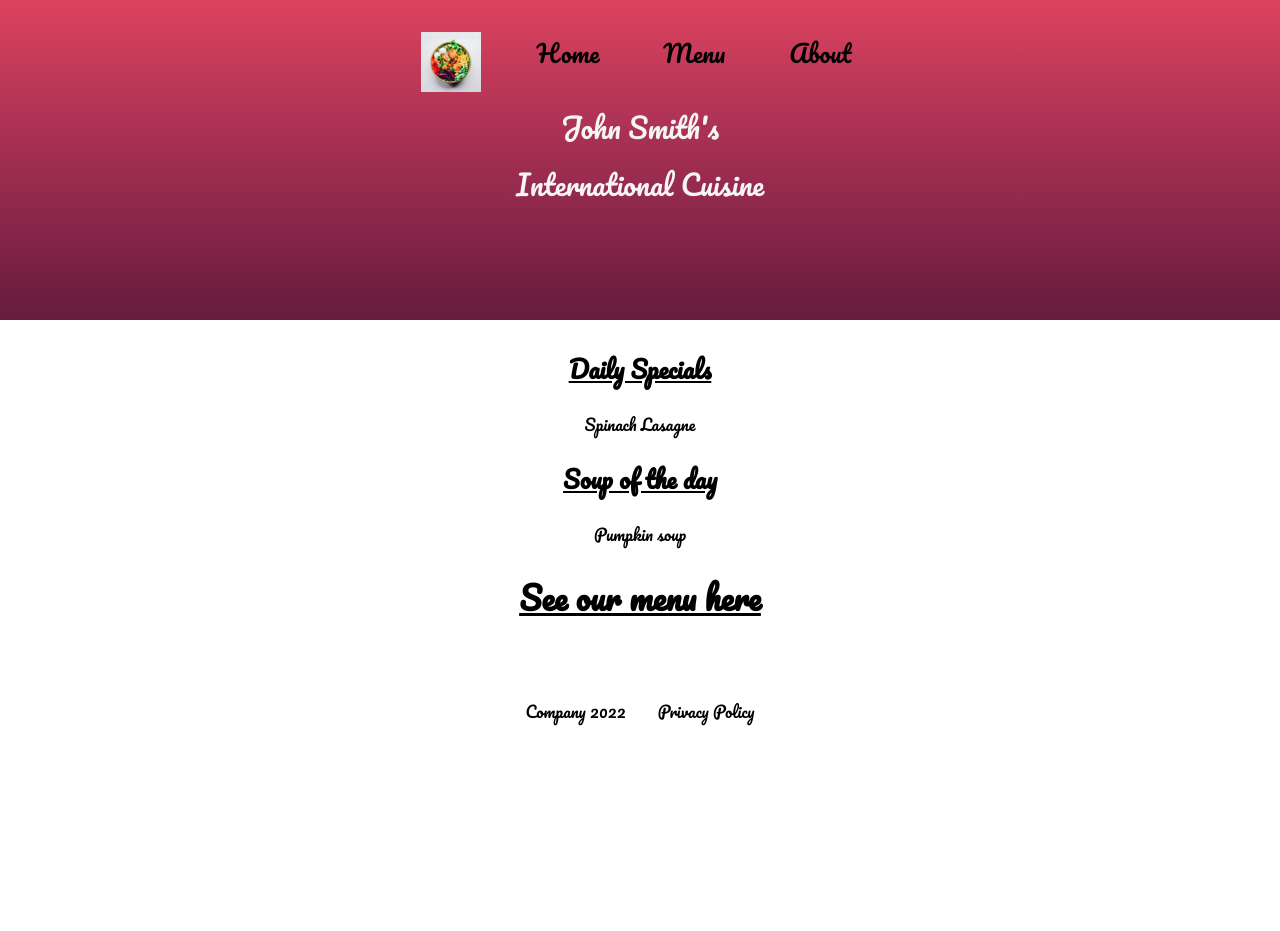
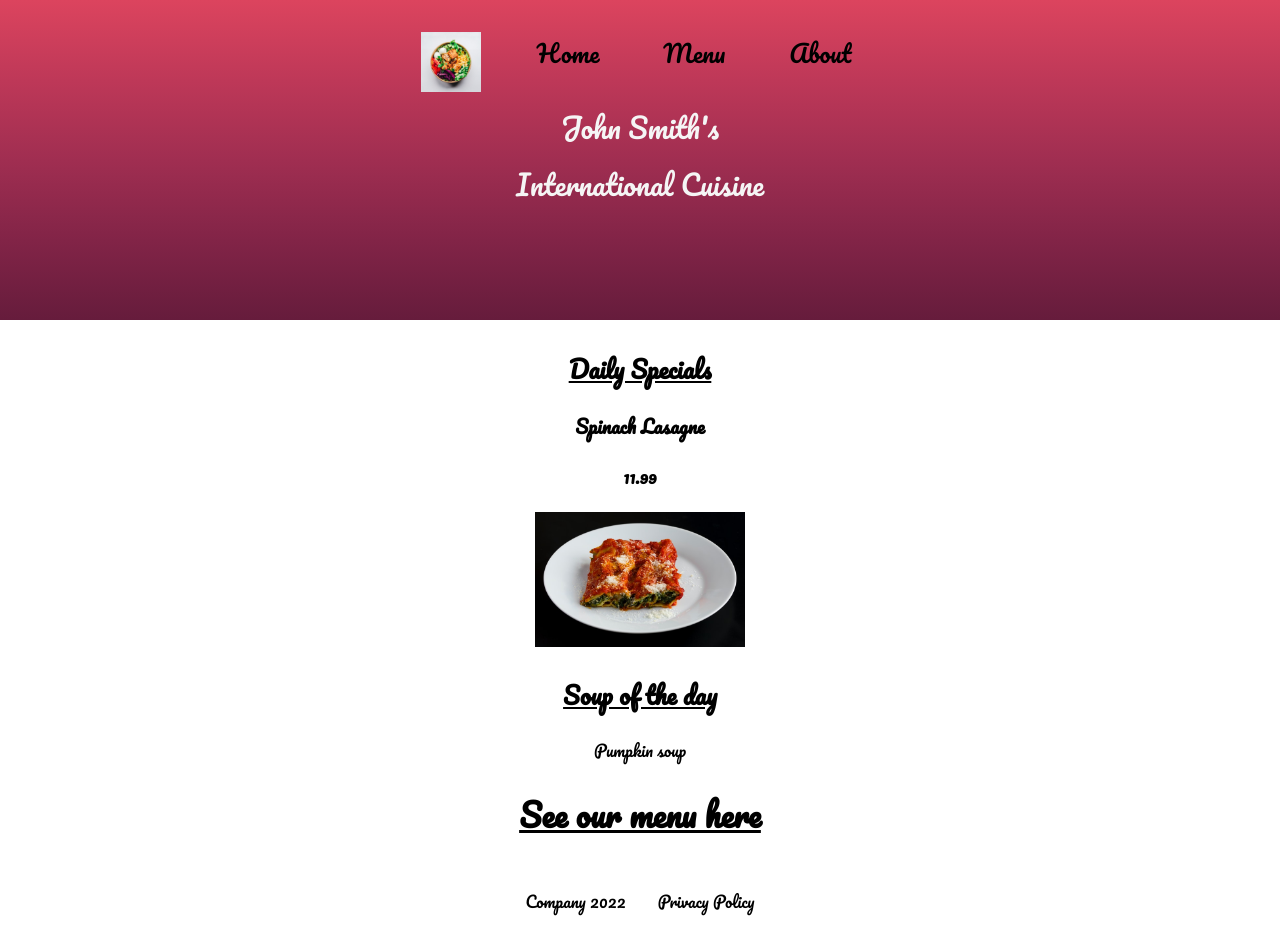
Before and after one commit to jimmym620/MenuPage_REACT, a Next.js app in the folder menu_app/: page / in a window 1280 px wide. Before the commit the page ends 800 px from the top, so only its background shows below. Built offline with nearby package versions, Linux system fonts and the light colour scheme.

Commit message:
get daily special from json data file

```diff
--- a/menu_app/pages/dishes/[name].js
+++ b/menu_app/pages/dishes/[name].js
@@ -22,7 +22,7 @@ const Details = () => {
                             <BackButton />
 
                             <div>
-                                <h1>{item.name}</h1>
+                                <h1 className="capitalise">{item.name}</h1>
                                 <Image
                                     src={item.thumbnail}
                                     alt={item.altText}
--- a/menu_app/pages/index.js
+++ b/menu_app/pages/index.js
@@ -1,5 +1,7 @@
 import Head from "next/head";
 import Link from "next/link";
+import dishes from "../data/dish-data.json";
+import Image from "next/image";
 
 export default function Home() {
     return (
@@ -10,8 +12,25 @@ export default function Home() {
             </Head>
             <div className="main-container">
                 <h2>Daily Specials</h2>
+                {dishes.menu
+                    .filter((item) => item.name == "spinach lasagne")
+                    .map((filteredItem) => {
+                        return (
+                            <div key={filteredItem.name}>
+                                <h3 className="capitalise">
+                                    {filteredItem.name}
+                                </h3>
+                                <h4>{filteredItem.price}</h4>
+                                <Image
+                                    src={filteredItem.thumbnail}
+                                    alt={filteredItem.altText}
+                                    width={210}
+                                    height={135}
+                                />
+                            </div>
+                        );
+                    })}
 
-                <p>Spinach Lasagne</p>
                 <h2>Soup of the day</h2>
                 <p>Pumpkin soup</p>
                 <Link href="/dishes">
--- a/menu_app/styles/globals.scss
+++ b/menu_app/styles/globals.scss
@@ -53,6 +53,10 @@ a {
 
 .grad-main {
     background-image: $gradient-main;
+}
+
+.capitalise {
+    text-transform: capitalize;
 }
 
 nav {
@@ -207,11 +211,7 @@ nav {
             background-color: white;
         }
     }
-    // title
-    h1 {
-        text-transform: capitalize;
-        text-decoration: underline;
-    }
+
     // return button
 
     img {
```
